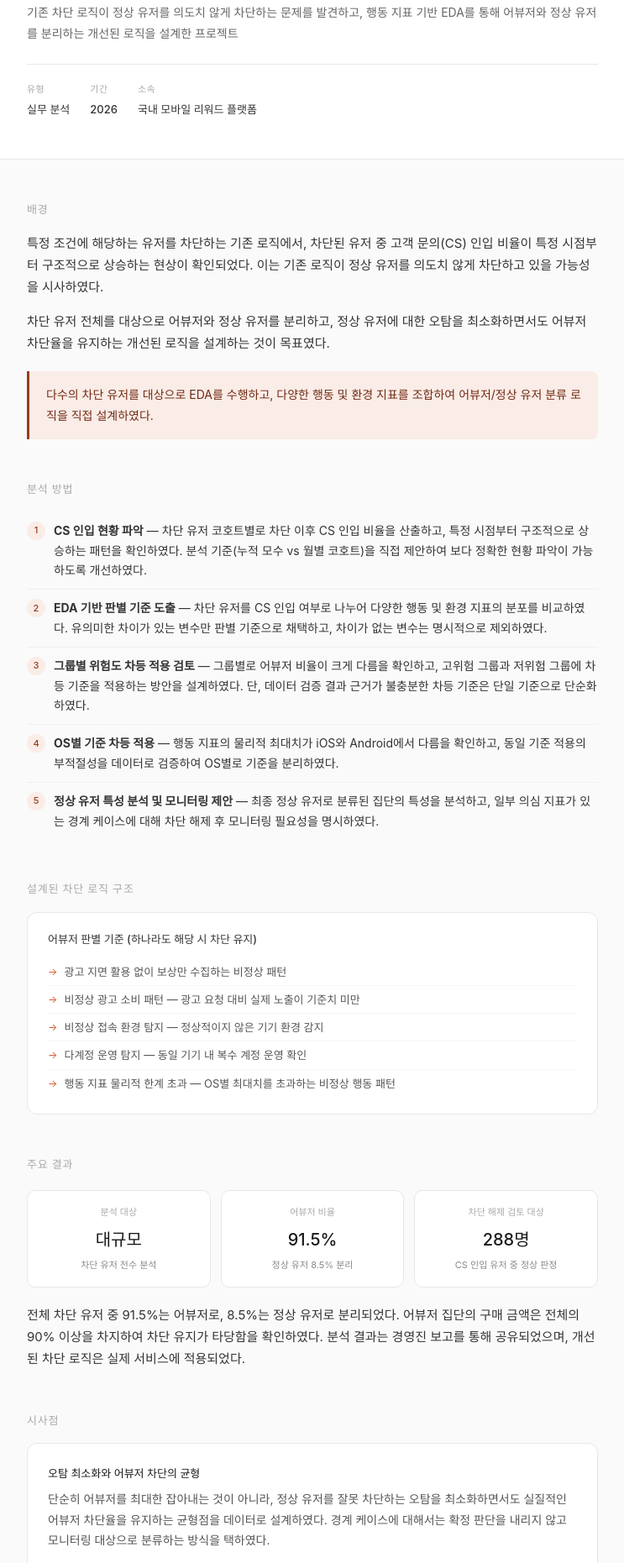
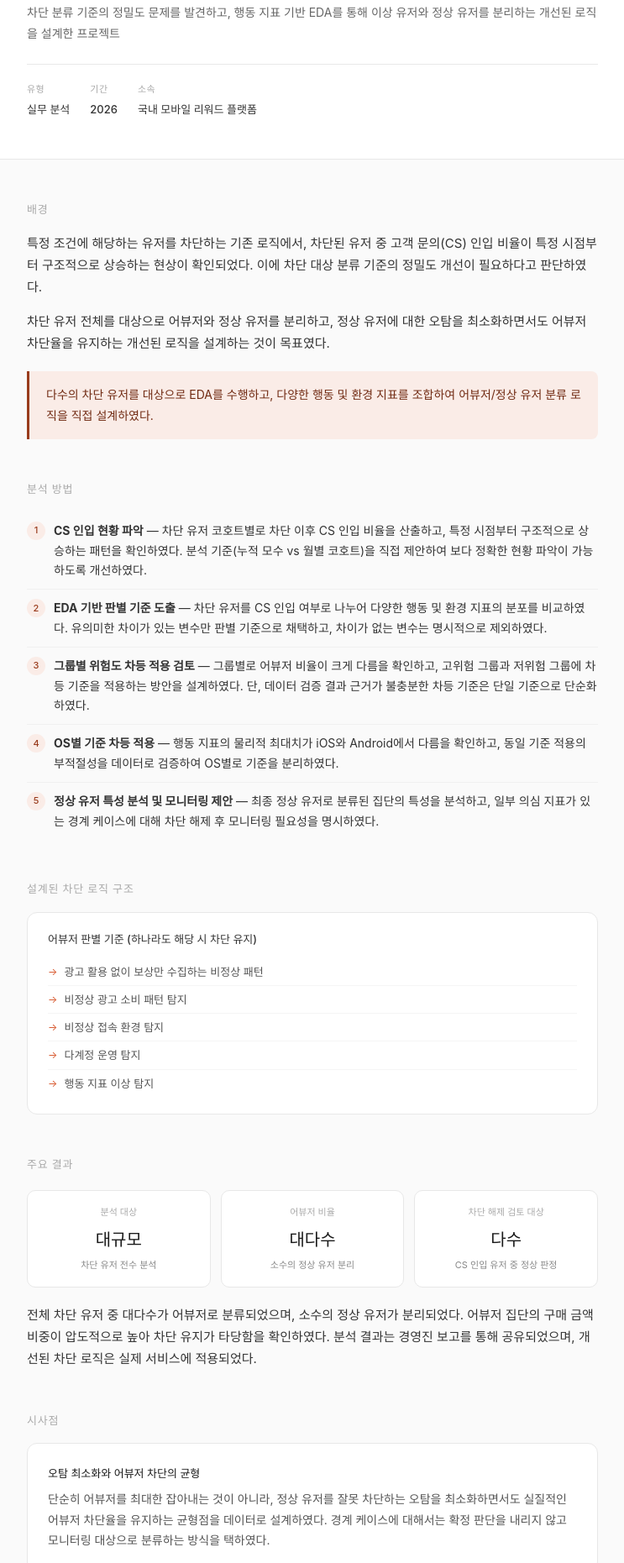
Before and after one commit to Geniefree/Geniefree.github.io, a plain HTML site: page projects/blacklist.html in a window 1280 px wide. Shown: the part 268-2129 px from the top of the page at 84% size, without its empty margins (268-1011 px from the left). Drawn offline with Linux system fonts and the light colour scheme.

Commit message:
check again

```diff
--- a/projects/blacklist.html
+++ b/projects/blacklist.html
@@ -90,7 +90,7 @@
   </div>
   <div class="badge">이상 탐지 · 로직 설계</div>
   <h1>접속 조건 기반 차단 로직 정밀도 개선:<br>어뷰저/정상 유저 분리 및 오탐 최소화</h1>
-  <p class="subtitle">기존 차단 로직이 정상 유저를 의도치 않게 차단하는 문제를 발견하고, 행동 지표 기반 EDA를 통해 어뷰저와 정상 유저를 분리하는 개선된 로직을 설계한 프로젝트</p>
+  <p class="subtitle">차단 분류 기준의 정밀도 문제를 발견하고, 행동 지표 기반 EDA를 통해 이상 유저와 정상 유저를 분리하는 개선된 로직을 설계한 프로젝트</p>
   <div class="meta-row">
     <div class="meta-item">
       <div class="meta-label">유형</div>
@@ -111,7 +111,7 @@
 
   <div class="section">
     <p class="section-title">배경</p>
-    <p>특정 조건에 해당하는 유저를 차단하는 기존 로직에서, 차단된 유저 중 고객 문의(CS) 인입 비율이 특정 시점부터 구조적으로 상승하는 현상이 확인되었다. 이는 기존 로직이 정상 유저를 의도치 않게 차단하고 있을 가능성을 시사하였다.</p>
+    <p>특정 조건에 해당하는 유저를 차단하는 기존 로직에서, 차단된 유저 중 고객 문의(CS) 인입 비율이 특정 시점부터 구조적으로 상승하는 현상이 확인되었다. 이에 차단 대상 분류 기준의 정밀도 개선이 필요하다고 판단하였다.</p>
     <p>차단 유저 전체를 대상으로 어뷰저와 정상 유저를 분리하고, 정상 유저에 대한 오탐을 최소화하면서도 어뷰저 차단율을 유지하는 개선된 로직을 설계하는 것이 목표였다.</p>
     <div class="highlight-box">
       <p>다수의 차단 유저를 대상으로 EDA를 수행하고, 다양한 행동 및 환경 지표를 조합하여 어뷰저/정상 유저 분류 로직을 직접 설계하였다.</p>
@@ -149,11 +149,11 @@
     <div class="logic-box">
       <div class="logic-title">어뷰저 판별 기준 (하나라도 해당 시 차단 유지)</div>
       <ul class="logic-list">
-        <li>광고 지면 활용 없이 보상만 수집하는 비정상 패턴</li>
-        <li>비정상 광고 소비 패턴 — 광고 요청 대비 실제 노출이 기준치 미만</li>
-        <li>비정상 접속 환경 탐지 — 정상적이지 않은 기기 환경 감지</li>
-        <li>다계정 운영 탐지 — 동일 기기 내 복수 계정 운영 확인</li>
-        <li>행동 지표 물리적 한계 초과 — OS별 최대치를 초과하는 비정상 행동 패턴</li>
+        <li>광고 활용 없이 보상만 수집하는 비정상 패턴</li>
+        <li>비정상 광고 소비 패턴 탐지</li>
+        <li>비정상 접속 환경 탐지</li>
+        <li>다계정 운영 탐지</li>
+        <li>행동 지표 이상 탐지</li>
       </ul>
     </div>
   </div>
@@ -168,16 +168,16 @@
       </div>
       <div class="stat-card">
         <div class="stat-label">어뷰저 비율</div>
-        <div class="stat-value">91.5%</div>
-        <div class="stat-sub">정상 유저 8.5% 분리</div>
+        <div class="stat-value">대다수</div>
+        <div class="stat-sub">소수의 정상 유저 분리</div>
       </div>
       <div class="stat-card">
         <div class="stat-label">차단 해제 검토 대상</div>
-        <div class="stat-value">288명</div>
+        <div class="stat-value">다수</div>
         <div class="stat-sub">CS 인입 유저 중 정상 판정</div>
       </div>
     </div>
-    <p>전체 차단 유저 중 91.5%는 어뷰저로, 8.5%는 정상 유저로 분리되었다. 어뷰저 집단의 구매 금액은 전체의 90% 이상을 차지하여 차단 유지가 타당함을 확인하였다. 분석 결과는 경영진 보고를 통해 공유되었으며, 개선된 차단 로직은 실제 서비스에 적용되었다.</p>
+    <p>전체 차단 유저 중 대다수가 어뷰저로 분류되었으며, 소수의 정상 유저가 분리되었다. 어뷰저 집단의 구매 금액 비중이 압도적으로 높아 차단 유지가 타당함을 확인하였다. 분석 결과는 경영진 보고를 통해 공유되었으며, 개선된 차단 로직은 실제 서비스에 적용되었다.</p>
   </div>
 
   <div class="section">
```
Also changed, not shown: index.html (+1 -1 lines), projects/abuser-detection.html (+5 -5 lines), projects/ad-personalization.html (+7 -7 lines), projects/referral.html (+1 -1 lines).
